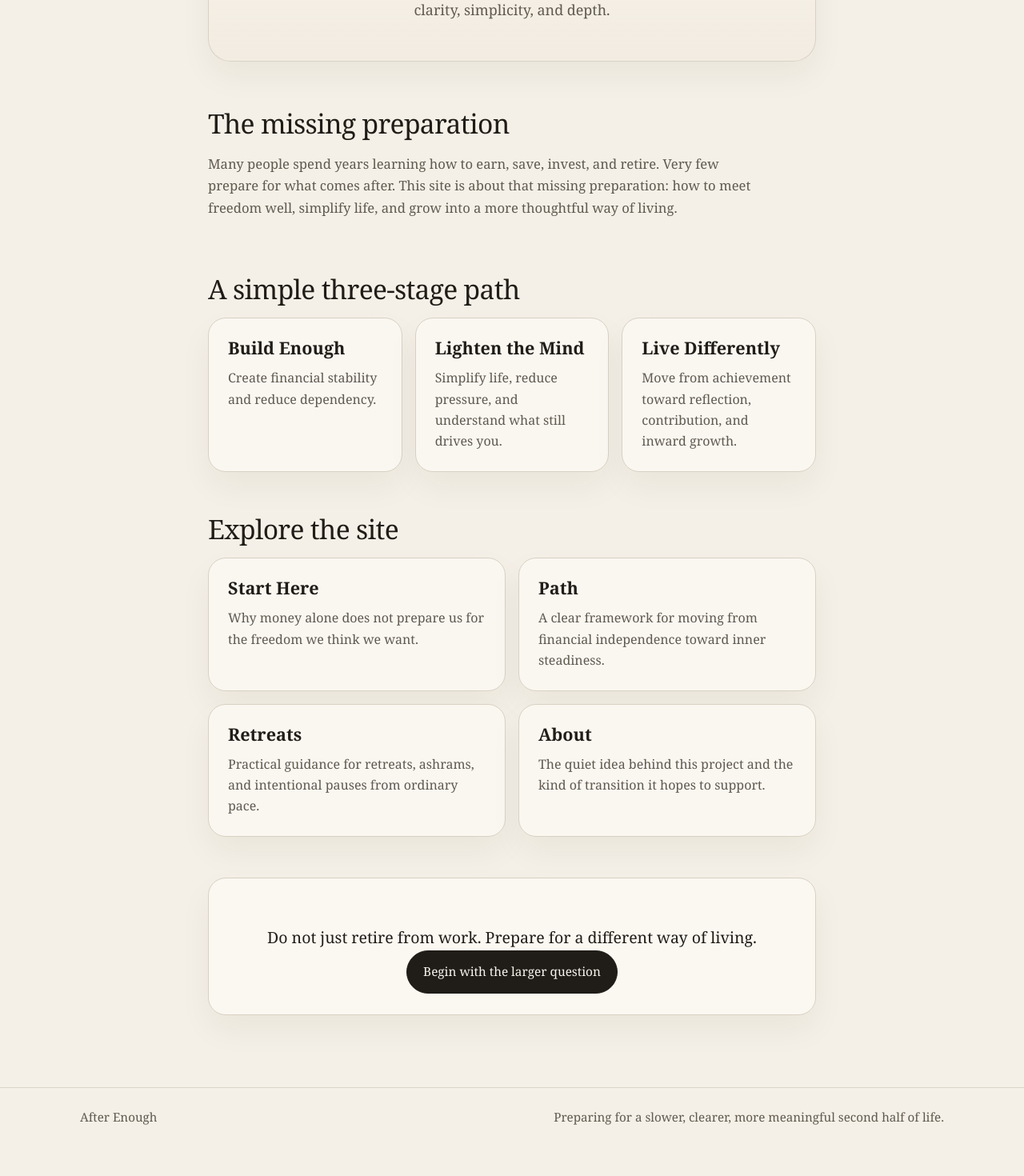
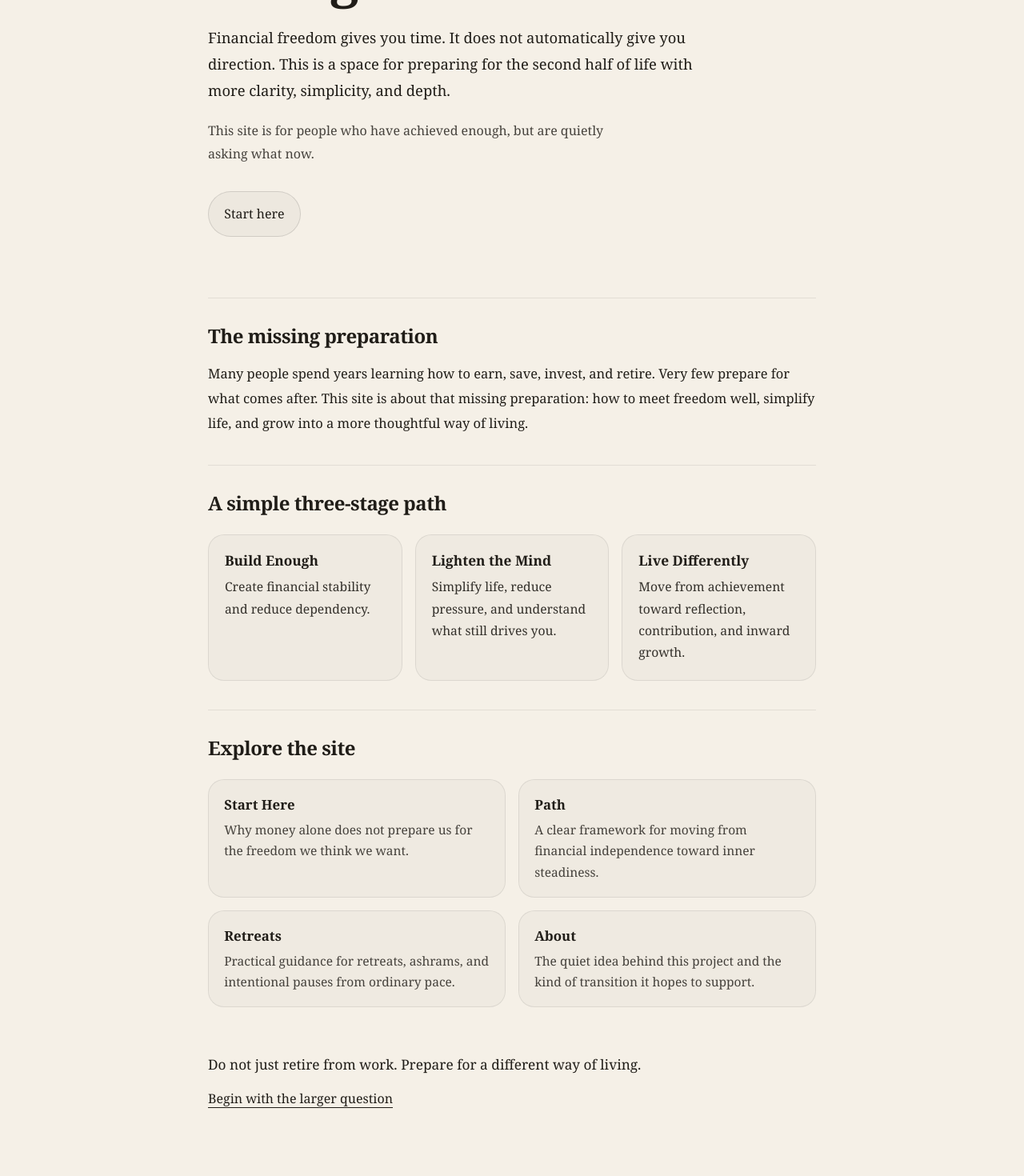
Before and after one commit to naveenniverthy/after-enough, a Next.js app: page / in a window 1280 px wide. Shown: the part 520-1990 px from the top of the page at 80% size. Built offline with nearby package versions, Linux system fonts and the light colour scheme.

Commit message:
homepage tune

```diff
--- a/app/globals.css
+++ b/app/globals.css
@@ -373,3 +373,212 @@ ol {
     font-size: 1rem;
   }
 }
+
+.ae-home {
+  width: 100%;
+}
+
+.ae-hero,
+.ae-section,
+.ae-closing {
+  width: min(760px, calc(100% - 2rem));
+  margin: 0 auto;
+}
+
+.ae-hero {
+  padding: 5.5rem 0 3.5rem;
+}
+
+.ae-eyebrow {
+  margin: 0 0 1rem;
+  font-size: 0.95rem;
+  letter-spacing: 0.04em;
+  text-transform: uppercase;
+  opacity: 0.7;
+}
+
+.ae-title {
+  margin: 0;
+  font-size: clamp(2.2rem, 5vw, 4rem);
+  line-height: 1.08;
+  letter-spacing: -0.03em;
+  max-width: 12ch;
+}
+
+.ae-intro {
+  margin: 1.5rem 0 0;
+  font-size: 1.15rem;
+  line-height: 1.8;
+  max-width: 62ch;
+}
+
+.ae-subtle-line {
+  margin: 1.25rem 0 0;
+  font-size: 1rem;
+  line-height: 1.8;
+  opacity: 0.82;
+  max-width: 56ch;
+}
+
+.ae-hero-actions {
+  margin-top: 2rem;
+}
+
+.ae-button {
+  display: inline-block;
+  padding: 0.9rem 1.2rem;
+  border-radius: 999px;
+  text-decoration: none;
+  border: 1px solid rgba(0, 0, 0, 0.12);
+  background: rgba(0, 0, 0, 0.03);
+  color: inherit;
+  transition: background 0.2s ease, border-color 0.2s ease;
+}
+
+.ae-button:hover {
+  background: rgba(0, 0, 0, 0.05);
+  border-color: rgba(0, 0, 0, 0.18);
+}
+
+.ae-section {
+  padding: 1.25rem 0 0;
+}
+
+.ae-section + .ae-section {
+  padding-top: 2.25rem;
+}
+
+.ae-section-inner {
+  padding-top: 2rem;
+  border-top: 1px solid rgba(0, 0, 0, 0.08);
+}
+
+.ae-section h2 {
+  margin: 0 0 1rem;
+  font-size: 1.5rem;
+  line-height: 1.25;
+  letter-spacing: -0.02em;
+}
+
+.ae-section p {
+  margin: 0;
+  font-size: 1.03rem;
+  line-height: 1.9;
+}
+
+.ae-stage-grid {
+  display: grid;
+  gap: 1rem;
+  margin-top: 1.5rem;
+}
+
+.ae-stage-card {
+  padding: 1.25rem;
+  border-radius: 20px;
+  border: 1px solid rgba(0, 0, 0, 0.08);
+  background: rgba(0, 0, 0, 0.025);
+}
+
+.ae-stage-card h3 {
+  margin: 0 0 0.5rem;
+  font-size: 1.08rem;
+  line-height: 1.35;
+}
+
+.ae-stage-card p {
+  margin: 0;
+  font-size: 0.98rem;
+  line-height: 1.75;
+  opacity: 0.9;
+}
+
+.ae-link-grid {
+  display: grid;
+  gap: 1rem;
+  margin-top: 1.5rem;
+}
+
+.ae-link-card {
+  display: block;
+  padding: 1.2rem 1.2rem 1.1rem;
+  border-radius: 20px;
+  text-decoration: none;
+  color: inherit;
+  border: 1px solid rgba(0, 0, 0, 0.08);
+  background: rgba(0, 0, 0, 0.025);
+  transition: background 0.2s ease, border-color 0.2s ease, transform 0.2s ease;
+}
+
+.ae-link-card:hover {
+  background: rgba(0, 0, 0, 0.04);
+  border-color: rgba(0, 0, 0, 0.14);
+  transform: translateY(-1px);
+}
+
+.ae-link-title {
+  display: block;
+  margin-bottom: 0.4rem;
+  font-size: 1.05rem;
+  font-weight: 600;
+  line-height: 1.4;
+}
+
+.ae-link-description {
+  display: block;
+  font-size: 0.97rem;
+  line-height: 1.7;
+  opacity: 0.82;
+}
+
+.ae-closing {
+  padding: 3.5rem 0 5rem;
+}
+
+.ae-closing p {
+  margin: 0 0 0.85rem;
+  font-size: 1.08rem;
+  line-height: 1.8;
+}
+
+.ae-text-link {
+  text-decoration: none;
+  border-bottom: 1px solid currentColor;
+  color: inherit;
+}
+
+@media (min-width: 720px) {
+  .ae-stage-grid {
+    grid-template-columns: repeat(3, minmax(0, 1fr));
+  }
+
+  .ae-link-grid {
+    grid-template-columns: repeat(2, minmax(0, 1fr));
+  }
+}
+
+@media (max-width: 640px) {
+  .ae-hero {
+    padding: 4.5rem 0 2.75rem;
+  }
+
+  .ae-title {
+    max-width: 100%;
+  }
+
+  .ae-intro,
+  .ae-subtle-line,
+  .ae-section p,
+  .ae-stage-card p,
+  .ae-link-description,
+  .ae-closing p {
+    line-height: 1.75;
+  }
+
+  .ae-section + .ae-section {
+    padding-top: 1.75rem;
+  }
+
+  .ae-closing {
+    padding: 3rem 0 4rem;
+  }
+}
--- a/app/page.jsx
+++ b/app/page.jsx
@@ -1,106 +1,120 @@
-import Link from "next/link";
+export const metadata = {
+  title: "After Enough",
+  description:
+    "Preparing for a slower, clearer, more meaningful second half of life.",
+};
 
-const stages = [
-  {
-    title: "Build Enough",
-    description: "Create financial stability and reduce dependency.",
-  },
-  {
-    title: "Lighten the Mind",
-    description: "Simplify life, reduce pressure, and understand what still drives you.",
-  },
-  {
-    title: "Live Differently",
-    description: "Move from achievement toward reflection, contribution, and inward growth.",
-  },
-];
-
-const features = [
+const exploreLinks = [
   {
     href: "/start-here",
     title: "Start Here",
-    description: "Why money alone does not prepare us for the freedom we think we want.",
+    description:
+      "Why money alone does not prepare us for the freedom we think we want.",
   },
   {
     href: "/path",
     title: "Path",
-    description: "A clear framework for moving from financial independence toward inner steadiness.",
+    description:
+      "A clear framework for moving from financial independence toward inner steadiness.",
   },
   {
     href: "/retreats",
     title: "Retreats",
-    description: "Practical guidance for retreats, ashrams, and intentional pauses from ordinary pace.",
+    description:
+      "Practical guidance for retreats, ashrams, and intentional pauses from ordinary pace.",
   },
   {
     href: "/about",
     title: "About",
-    description: "The quiet idea behind this project and the kind of transition it hopes to support.",
+    description:
+      "The quiet idea behind this project and the kind of transition it hopes to support.",
   },
 ];
 
+import Link from "next/link";
+
 export default function HomePage() {
   return (
-    <>
-      <section className="hero">
-        <div className="hero-inner">
-          <p className="eyebrow">Life after financial independence</p>
-          <h1>What happens after you have enough?</h1>
-          <p>
+    <main className="ae-home">
+      <section className="ae-hero">
+        <p className="ae-eyebrow">Life after financial independence</p>
+
+        <h1 className="ae-title">What happens after you have enough?</h1>
+
+        <p className="ae-intro">
           Financial freedom gives you time. It does not automatically give you
           direction. This is a space for preparing for the second half of life
           with more clarity, simplicity, and depth.
         </p>
+
+        <p className="ae-subtle-line">
+          This site is for people who have achieved enough, but are quietly
+          asking what now.
+        </p>
+
+        <div className="ae-hero-actions">
+          <Link href="/start-here" className="ae-button">
+            Start here
+          </Link>
         </div>
       </section>
 
-      <section className="section container">
-        <h2 className="section-heading">The missing preparation</h2>
-        <p className="section-copy">
+      <section className="ae-section">
+        <div className="ae-section-inner">
+          <h2>The missing preparation</h2>
+          <p>
             Many people spend years learning how to earn, save, invest, and
             retire. Very few prepare for what comes after. This site is about
             that missing preparation: how to meet freedom well, simplify life,
             and grow into a more thoughtful way of living.
           </p>
-      </section>
-
-      <section className="section container">
-        <h2 className="section-heading">A simple three-stage path</h2>
-        <div className="card-grid card-grid--three">
-          {stages.map((stage) => (
-            <article key={stage.title} className="card">
-              <h3>{stage.title}</h3>
-              <p>{stage.description}</p>
-            </article>
-          ))}
         </div>
       </section>
 
-      <section className="section container">
-        <h2 className="section-heading">Explore the site</h2>
-        <div className="card-grid card-grid--four">
-          {features.map((feature) => (
-            <article key={feature.href} className="card">
-              <Link className="card-link" href={feature.href}>
-                <h3>{feature.title}</h3>
-                <p>{feature.description}</p>
-              </Link>
+      <section className="ae-section">
+        <div className="ae-section-inner">
+          <h2>A simple three-stage path</h2>
+
+          <div className="ae-stage-grid">
+            <article className="ae-stage-card">
+              <h3>Build Enough</h3>
+              <p>Create financial stability and reduce dependency.</p>
             </article>
-          ))}
+
+            <article className="ae-stage-card">
+              <h3>Lighten the Mind</h3>
+              <p>Simplify life, reduce pressure, and understand what still drives you.</p>
+            </article>
+
+            <article className="ae-stage-card">
+              <h3>Live Differently</h3>
+              <p>Move from achievement toward reflection, contribution, and inward growth.</p>
+            </article>
+          </div>
         </div>
       </section>
 
-      <section className="section container">
-        <div className="panel">
-          <p className="closing-line">
-            Do not just retire from work. Prepare for a different way of living.
-          </p>
-          <p style={{ textAlign: "center", marginBottom: 0 }}>
-            <Link className="button-link" href="/start-here">
+      <section className="ae-section">
+        <div className="ae-section-inner">
+          <h2>Explore the site</h2>
+
+          <div className="ae-link-grid">
+            {exploreLinks.map((item) => (
+              <Link key={item.href} href={item.href} className="ae-link-card">
+                <span className="ae-link-title">{item.title}</span>
+                <span className="ae-link-description">{item.description}</span>
+              </Link>
+            ))}
+          </div>
+        </div>
+      </section>
+
+      <section className="ae-closing">
+        <p>Do not just retire from work. Prepare for a different way of living.</p>
+        <Link href="/start-here" className="ae-text-link">
           Begin with the larger question
         </Link>
-          </p>
-        </div>
       </section>
-    </>
+    </main>
   );
 }
```
Lines whose indentation alone changed are shown as unchanged.
